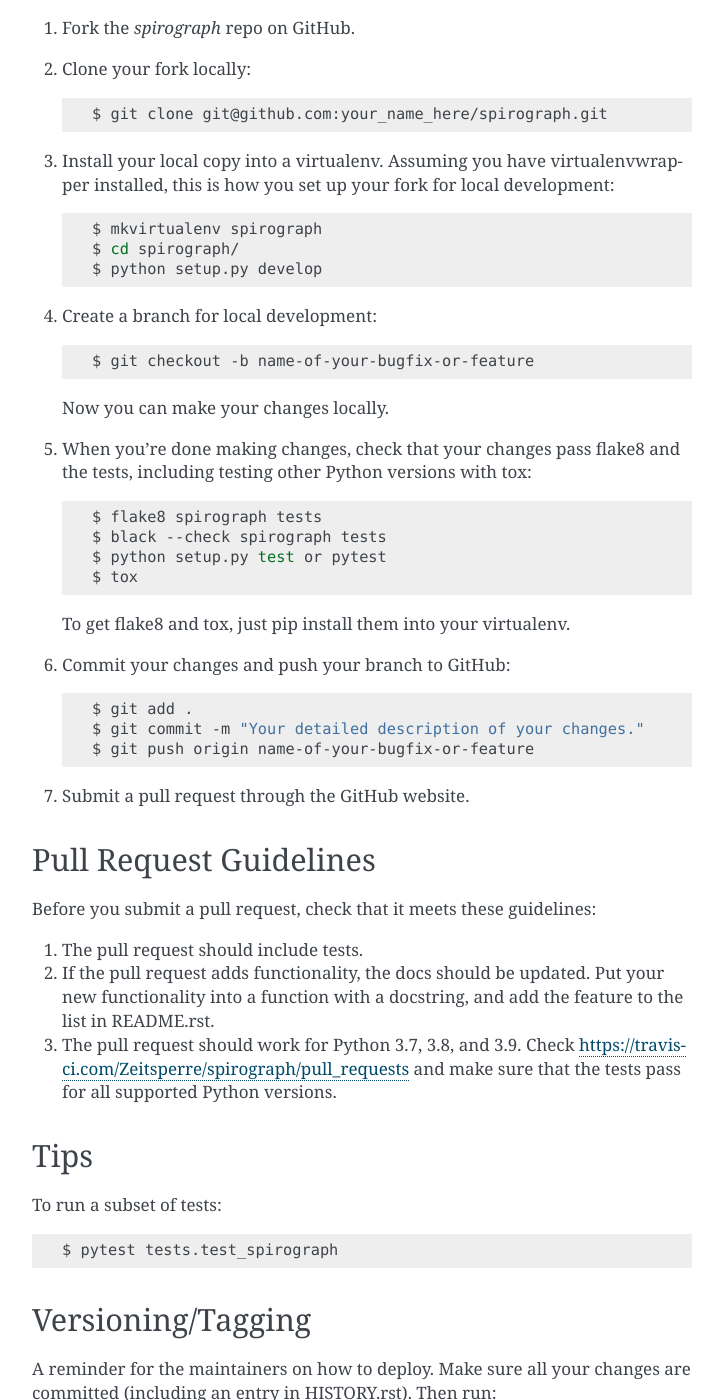
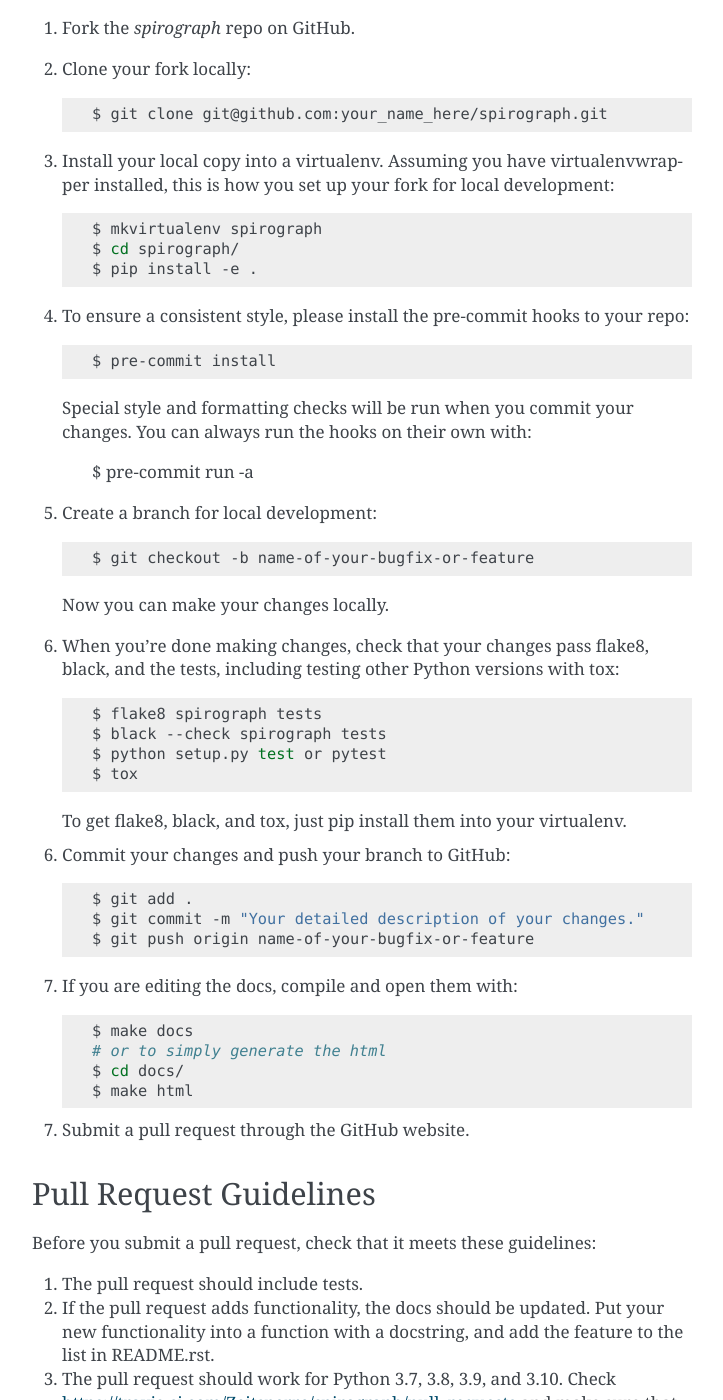
Before and after one commit to Ouranosinc/figanos, a Sphinx documentation site: the page built from docs/contributing.rst, in a window 1280 px wide and 1400 px high, scrolled down 1302 px. Shown: the whole window, without its empty margins (388-1111 px from the left). Built offline with Sphinx 7.4.7, drawn with Linux system fonts in a browser that asks for light colours; pages that are not in the unit, such as notebooks, are missing from menus.

Commit message:
Update with newest cookiecutter template

```diff
--- a/CONTRIBUTING.rst
+++ b/CONTRIBUTING.rst
@@ -68,15 +68,24 @@
 
     $ mkvirtualenv spirograph
     $ cd spirograph/
-    $ python setup.py develop
+    $ pip install -e .
 
-4. Create a branch for local development::
+4. To ensure a consistent style, please install the pre-commit hooks to your repo::
+
+    $ pre-commit install
+
+   Special style and formatting checks will be run when you commit your changes. You
+   can always run the hooks on their own with:
+
+    $ pre-commit run -a
+
+5. Create a branch for local development::
 
     $ git checkout -b name-of-your-bugfix-or-feature
 
    Now you can make your changes locally.
 
-5. When you're done making changes, check that your changes pass flake8 and the
+6. When you're done making changes, check that your changes pass flake8, black, and the
    tests, including testing other Python versions with tox::
 
     $ flake8 spirograph tests
@@ -84,13 +93,20 @@
     $ python setup.py test or pytest
     $ tox
 
-   To get flake8 and tox, just pip install them into your virtualenv.
+   To get flake8, black, and tox, just pip install them into your virtualenv.
 
 6. Commit your changes and push your branch to GitHub::
 
     $ git add .
     $ git commit -m "Your detailed description of your changes."
     $ git push origin name-of-your-bugfix-or-feature
+
+7. If you are editing the docs, compile and open them with::
+
+    $ make docs
+    # or to simply generate the html
+    $ cd docs/
+    $ make html
 
 7. Submit a pull request through the GitHub website.
 
@@ -103,7 +119,7 @@
 2. If the pull request adds functionality, the docs should be updated. Put
    your new functionality into a function with a docstring, and add the
    feature to the list in README.rst.
-3. The pull request should work for Python 3.7, 3.8, and 3.9. Check
+3. The pull request should work for Python 3.7, 3.8, 3.9, and 3.10. Check
    https://travis-ci.com/Zeitsperre/spirograph/pull_requests
    and make sure that the tests pass for all supported Python versions.
 
--- a/docs/conf.py
+++ b/docs/conf.py
@@ -33,6 +33,14 @@
 # extensions coming with Sphinx (named 'sphinx.ext.*') or your custom ones.
 extensions = ['sphinx.ext.autodoc', 'sphinx.ext.viewcode']
 
+# To ensure that underlined fields (e.g. `_field`) are shown in the docs.
+autodoc_default_options = {
+    "members": True,
+    "undoc-members": True,
+    "private-members": False,
+    "special-members": False,
+}
+
 # Add any paths that contain templates here, relative to this directory.
 templates_path = ['_templates']
 
@@ -40,7 +48,7 @@
 # You can specify multiple suffix as a list of string:
 #
 # source_suffix = ['.rst', '.md']
-source_suffix = '.rst'
+source_suffix = ['.rst']
 
 # The master toctree document.
 master_doc = 'index'
@@ -64,7 +72,7 @@
 #
 # This is also used if you do content translation via gettext catalogs.
 # Usually you set "language" from the command line for these cases.
-language = None
+language = "en"
 
 # List of patterns, relative to source directory, that match files and
 # directories to ignore when looking for source files.
--- a/docs/installation.rst
+++ b/docs/installation.rst
@@ -30,7 +30,7 @@
 
 .. code-block:: console
 
-    $ git clone git://github.com/Zeitsperre/spirograph
+    $ git clone git@github.com:Zeitsperre/spirograph
 
 Or download the `tarball`_:
 
```
Also changed, not shown: requirements_dev.txt (+14 -17 lines), setup.cfg (+16 -0 lines), .cruft.json, .pre-commit-config.yaml, 3 other files.
